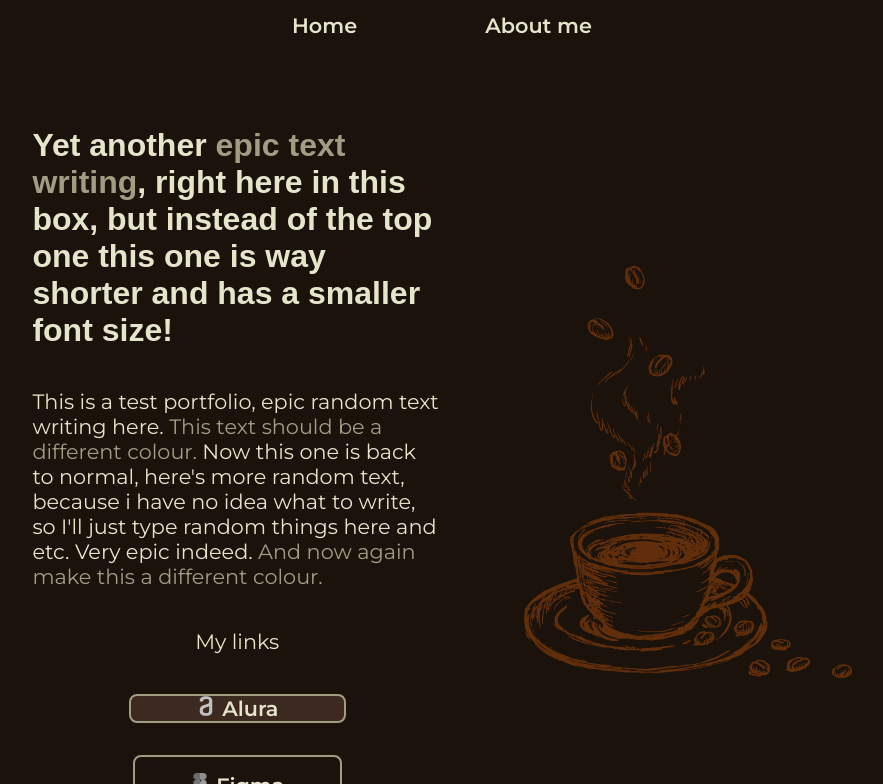
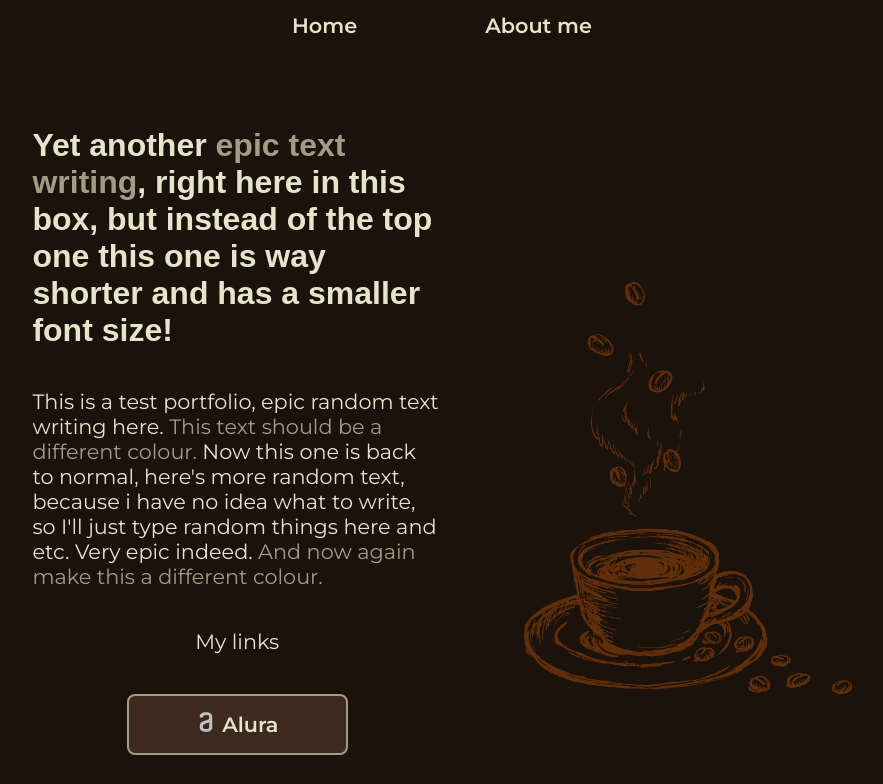
Before and after one commit to V-inn/Portifolio-Teste-ALURA, a plain HTML site: page index.html in a window 1280 px wide. In both pictures the pointer is over the link "Alura". Shown: the top 784 px of the page, without its empty margins (198-1081 px from the left). Drawn offline with Linux system fonts and the light colour scheme; a web font is replaced by a local one.

Commit message:
Changes to be committed: 	modified:   styles.css/style.css

```diff
--- a/styles.css/style.css
+++ b/styles.css/style.css
@@ -103,7 +103,7 @@ body {
 
 .links__link:hover{
     background-color: var(--cor__quaternária);
-    padding: 0px 4px;
+    padding: 16px 6px;
 }
 
 .cabecalho__menu{
```
